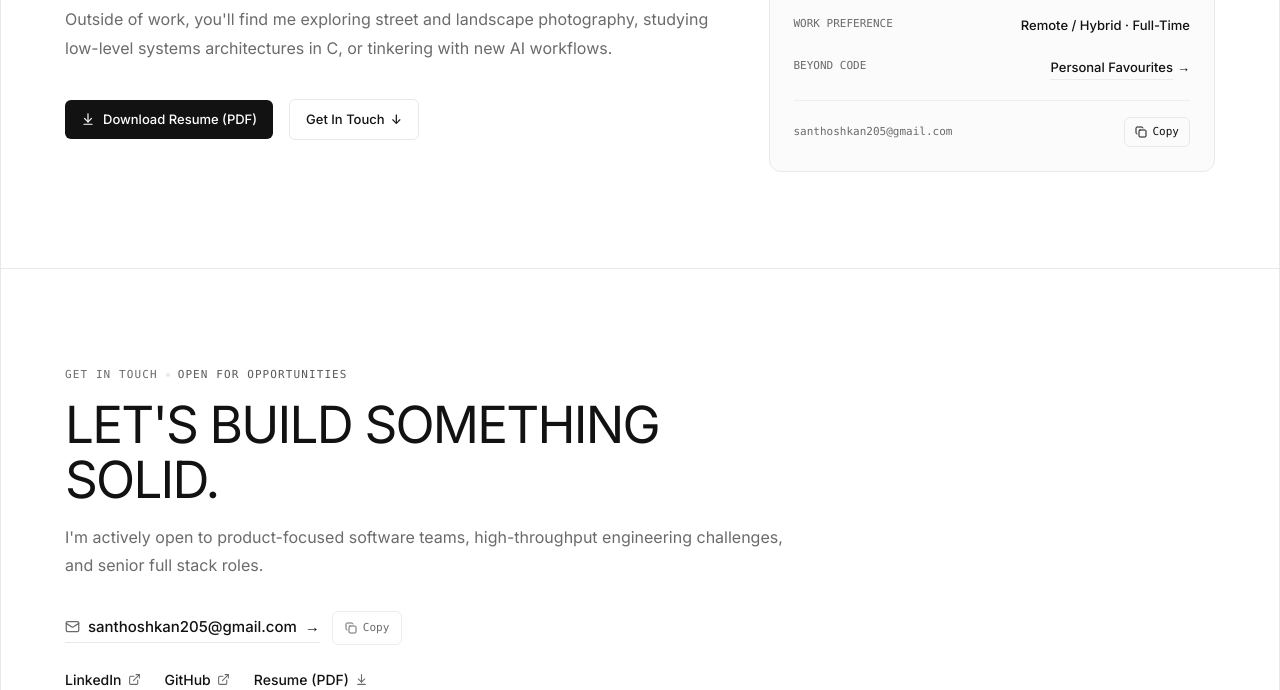
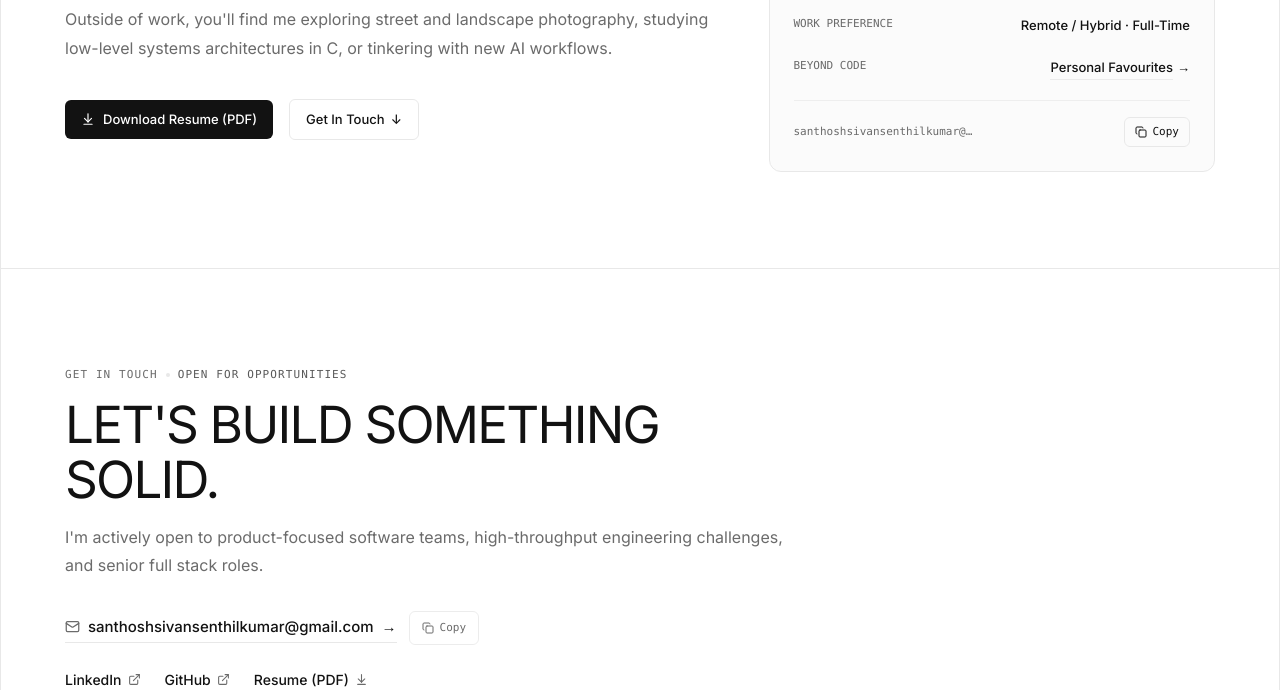
Before and after one commit to sssanthoshsivan/santhoshsivan_portfolio, a Next.js app: page / in a window 1280 px wide. Shown: the part 7560-8250 px from the top of the page. Built offline with nearby package versions, Linux system fonts and the light colour scheme.

Commit message:
chore: update contact email to santhoshsivansenthilkumar@gmail.com

```diff
--- a/src/components/layout/CommandPalette.jsx
+++ b/src/components/layout/CommandPalette.jsx
@@ -113,7 +113,7 @@ export default function CommandPalette() {
             <Item onSelect={() => handleNav("https://github.com/sssanthoshsivan")} icon={<Github size={14}/>}>GitHub_Profile</Item>
             <Item onSelect={() => handleNav("https://www.linkedin.com/in/sssanthoshsivan/")} icon={<Linkedin size={14}/>}>Connect_on_LinkedIn</Item>
             <Item onSelect={() => handleNav("https://instagram.com/sssanthosh_sivan/")} icon={<Instagram size={14}/>}>Visuals_Instagram</Item>
-            <Item onSelect={() => handleNav("mailto:santhoshkan205@gmail.com")} icon={<Mail size={14}/>}>Send_Email_Direct</Item>
+            <Item onSelect={() => handleNav("mailto:santhoshsivansenthilkumar@gmail.com")} icon={<Mail size={14}/>}>Send_Email_Direct</Item>
           </Command.Group>
         </Command.List>
 
--- a/src/components/layout/Footer.jsx
+++ b/src/components/layout/Footer.jsx
@@ -19,7 +19,7 @@ const Footer = () => {
           <Link target="_blank" href="https://github.com/sssanthoshsivan" className="animated-underline text-foreground/80 hover:text-foreground">GitHub ↗</Link>
           <Link target="_blank" href="https://www.linkedin.com/in/sssanthoshsivan/" className="animated-underline text-foreground/80 hover:text-foreground">LinkedIn ↗</Link>
           <Link href="/favourites" className="animated-underline text-foreground/80 hover:text-foreground">Favourites (Archive) ↗</Link>
-          <Link href="mailto:santhoshkan205@gmail.com" className="animated-underline text-foreground/80 hover:text-foreground">Email ↗</Link>
+          <Link href="mailto:santhoshsivansenthilkumar@gmail.com" className="animated-underline text-foreground/80 hover:text-foreground">Email ↗</Link>
         </div>
 
         <button
--- a/src/components/sections/about.jsx
+++ b/src/components/sections/about.jsx
@@ -30,7 +30,7 @@ const principles = [
 
 const About = () => {
   const [copied, setCopied] = useState(false);
-  const email = "santhoshkan205@gmail.com";
+  const email = "santhoshsivansenthilkumar@gmail.com";
 
   const handleCopyEmail = (e) => {
     e.preventDefault();
```
